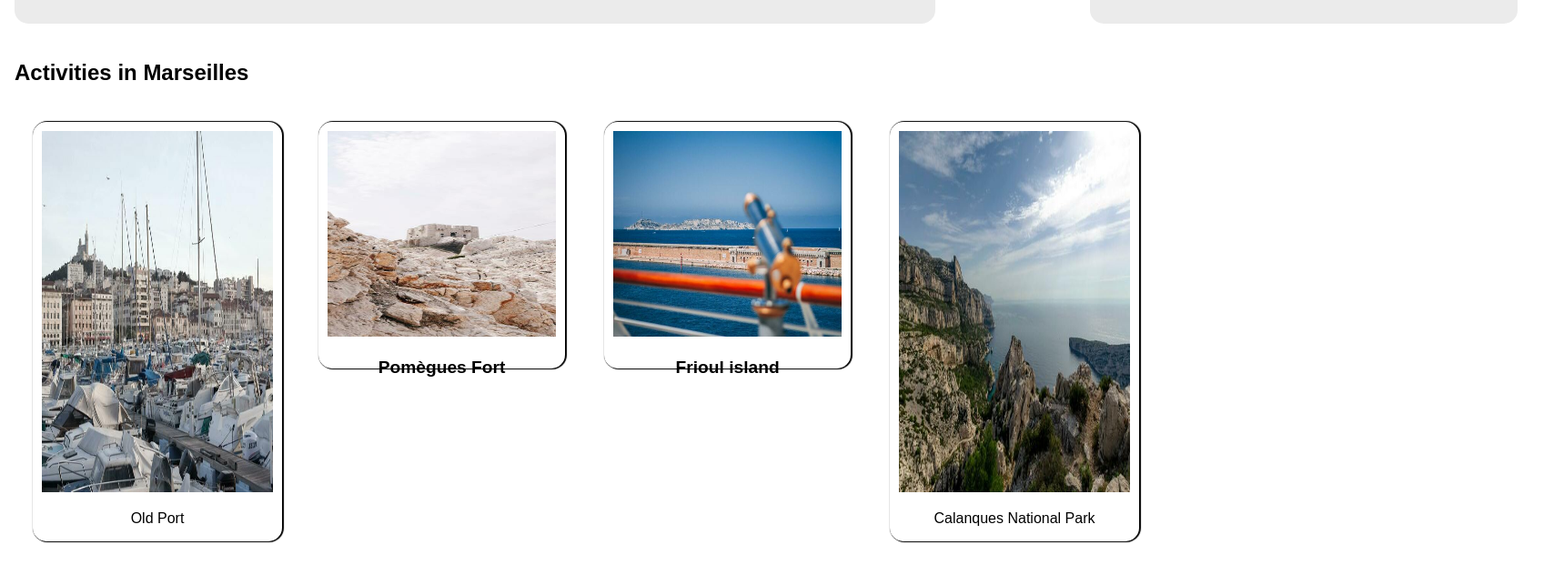
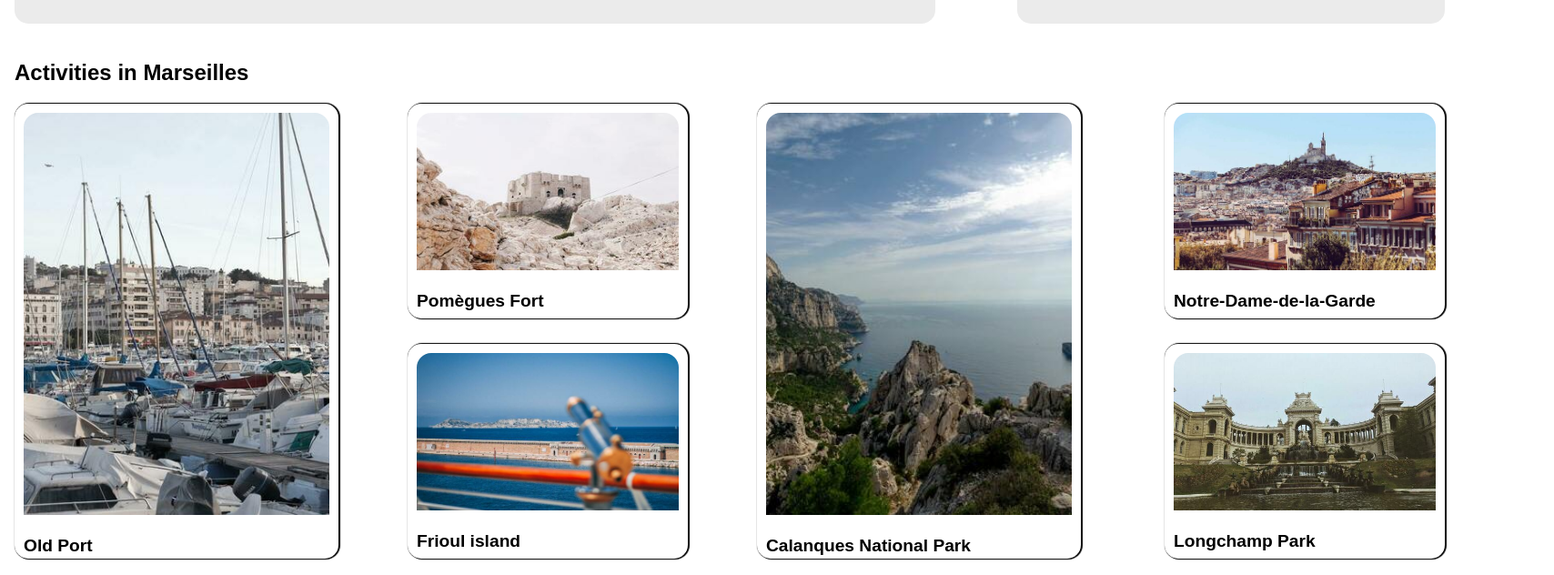
Before and after one commit to dimadeloseros1/P2, a plain HTML site: page index.html in a window 1280 px wide. Shown: the part 1249-1881 px from the top of the page at 91% size, 1708 px wide, since content can reach past the window. Drawn offline with Linux system fonts and the light colour scheme.

Commit message:
Friday 26

```diff
--- a/css/style.css
+++ b/css/style.css
@@ -1,16 +1,22 @@
 *{
   font-family: arial, sans-serif;
+
+
 
 }
 body{
   margin-left: 1em;
+
+
 }
+
 
  .headeRR{
 
   display: flex;
   justify-content: space-between;
   font-size: 20px;
+  margin-right: 13rem;
  }
  .headeRR li{
    list-style: none;
@@ -206,6 +212,7 @@ a{
   width: 450px;
 
 
+
 }
 
 .box2{
@@ -251,7 +258,7 @@ a{
 
     background-color: rgb(235, 235, 235);
     margin: 10px;
-    margin-right: 30px;
+    margin-left: -70px;
     padding: 10px;
     border-radius: 15px;
 
@@ -277,33 +284,81 @@ a{
 
 .activities{
   display: grid;
-  grid-template: repeat(2, 1fr) / repeat(4, 1fr);
+  grid-template: repeat(2, 30rem) / repeat(4, 30rem);
+  grid-template-areas:
+       "a b d e"
+       ". c . f";
+
+
 }
+.activities div:nth-of-type(1){
+  grid-area: a;
+}
+.activities div:nth-of-type(2){
+  grid-area: b;
+  margin-left: -3rem;
+}
+.activities div:nth-of-type(3){
+  grid-area: c;
+  margin-top: -13.5rem;
+  margin-left: -3rem;
+}
+.activities div:nth-of-type(4){
+  grid-area: d;
+  margin-left: -9rem;
+}
+.activities div:nth-of-type(5){
+  grid-area: e;
+  margin-left: -11rem;
+
+}
+.activities div:nth-of-type(6){
+  grid-area: f;
+  margin-top: -13.5rem;
+  margin-left: -11rem;
+}
+
+
+
+
 .activities img{
   width: 100%;
-  height: 90%;
+  height: 80%;
+  border-radius: 1em 1em 0 0;
+
 }
  .boxes3{
-  width: 80%;
-  height: 50%;
+  width: 60%;
+  height: 45%;
+}
+.boxes4{
+  width: 70%;
+  height: 100%;
+
+
+}
+.boxes4 img{
+  height: 92%;
+  object-fit: cover;
+}
+.boxes3 img{
+  object-fit: cover;
 }
 
 .boxes3 {
   background: rgb(255, 255, 255);
   padding: 10px;
-  margin: 20px;
   border-radius: 15px;
-  border: unset;
-  text-align: center;
+  text-align: left;
   box-shadow: 1px 0px 1px 1px;
-}
+ }
+
 .boxes4{
   background: rgb(255, 255, 255);
   padding: 10px;
-  margin: 20px;
   border-radius: 15px;
   border: unset;
-  text-align: center;
+  text-align: left;
   box-shadow: 1px 0px 1px 1px;
 
 }
@@ -311,6 +366,11 @@ a{
 .boxes3 p{
   font-weight: 600;
   font-size: 1.2rem;
+}
+.boxes4 p{
+  font-weight: 600;
+  font-size: 1.2rem;
+
 }
 
 
@@ -325,6 +385,8 @@ a{
 footer{
   background: rgb(243, 237, 225);
   margin: -15px;
+  padding: 1px;
+  margin-right: 19rem;
 }
 
 
```
